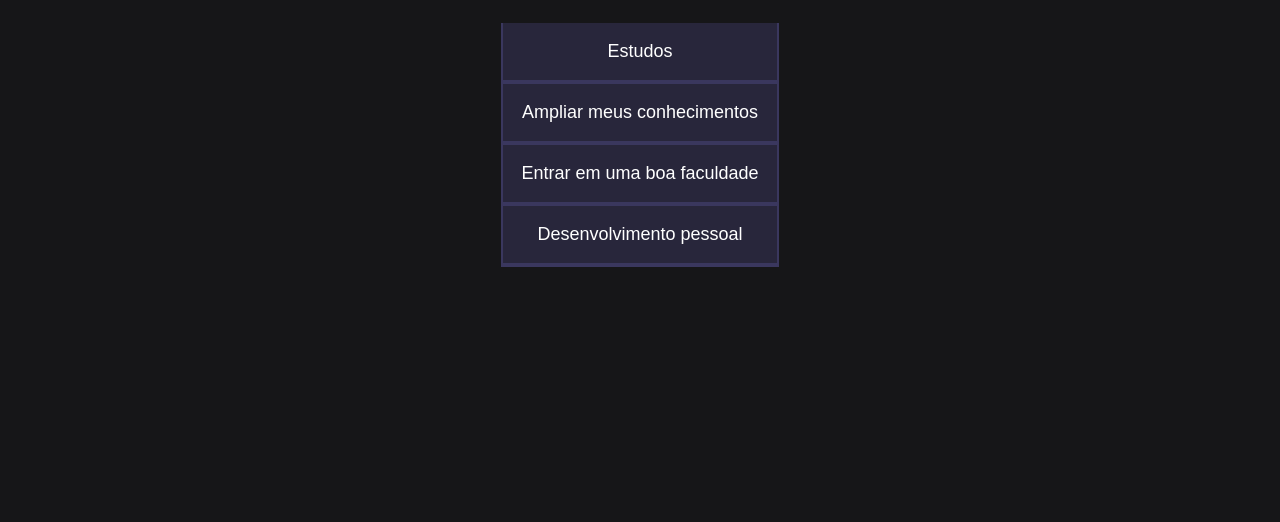
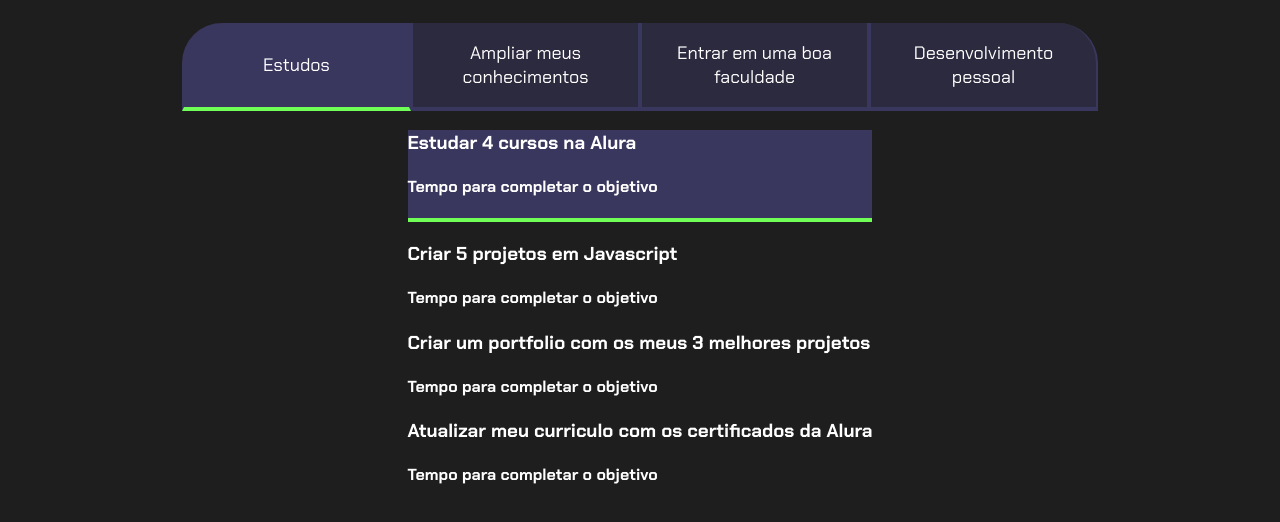
Before and after one commit to ericabobato/LeoCarlinhos, a plain HTML site: page index.html in a window 1280 px wide. Both pictures are taken after a click on the button "Estudos". Shown: the part 80-602 px from the top of the page. Drawn offline with Linux system fonts and the light colour scheme.

Commit message:
Add files via upload

```diff
--- a/index.html
+++ b/index.html
@@ -15,6 +15,26 @@
             <button class="botao">Entrar em uma boa faculdade</button>
             <button class="botao">Desenvolvimento pessoal</button>
           </div>
+          <div class="abas-textos">
+            <div class="aba-conteudo ativo">
+                <h3 class="aba-conteudo-titulo-principal">Estudar 4 cursos na Alura</h3>
+                <h4 class="aba-conteudo-titulo-secundario">Tempo para completar o objetivo</h4>
+            </div>
+            <div class="aba-conteudo">
+                <h3 class="aba-conteudo-titulo-principal">Criar 5 projetos em Javascript</h3>
+                <h4 class="aba-conteudo-titulo-secundario">Tempo para completar o objetivo</h4>
+            </div>
+            <div class="aba-conteudo">
+                <h3 class="aba-conteudo-titulo-principal">Criar um portfolio com os meus 3 melhores projetos</h3>
+                <h4 class="aba-conteudo-titulo-secundario">Tempo para completar o objetivo</h4>
+            </div>
+            <div class="aba-conteudo">
+                <h3 class="aba-conteudo-titulo-principal">Atualizar meu curriculo com os certificados da Alura</h3>
+                <h4 class="aba-conteudo-titulo-secundario">Tempo para completar o objetivo</h4>
+            </div>
+        </div>
+    </div>
         </section>
+        <script src="main.js"></script>
 </body>
 </html>
--- /dev/null
+++ b/main.js
@@ -0,0 +1,21 @@
+const botoes = document.querySelectorAll(".botao");
+const textos = document.querySelectorAll(".aba-conteudo");
+
+for (let i = 0; i < botoes.length; i++) {
+    botoes[i].onclick = function () {
+
+        for (let j = 0; j < botoes.length; j++) {
+            botoes[j].classList.remove("ativo");
+            textos[j].classList.remove("ativo");
+        }
+
+        botoes[i].classList.add("ativo");
+        textos[i].classList.add("ativo");
+    }
+}
+
+const contadores = document.querySelectorAll(".contador");
+const tempoObjetivo1 = new Date("2023-10-05T00:00:00");
+let tempoAtual = new Date();
+
+contadores[0].textContent = tempoObjetivo1 - tempoAtual;
--- a/style.css
+++ b/style.css
@@ -1,7 +1,7 @@
-@import url('https://fonts.googleapis.com/css?family=Chakra+Petch:wght@400;700&display=swap');
+@import url('https://fonts.googleapis.com/css2?family=Chakra+Petch:wght@400;700&display=swap');
 
 :root {
-  --cor-de-fundo: #161618;
+    --cor-de-fundo: #1E1E1E;
     --verde: #6FFF57;
     --branco: #FFFFFF;
     --botao-ativo: #3A375E;
@@ -14,6 +14,8 @@ body {
     color: var(--branco);
     font-family: 'Chakra Petch', sans-serif;
 }
+
+
 .conteudo-principal {
     display: flex;
     flex-direction: column;
@@ -23,16 +25,20 @@ body {
     width: 100%;
     margin: 0 auto;
 }
+
 .titulo-principal {
     text-align: left;
     width: 100%;
     font-size: 32px;
 }
+
 .titulo-principal span {
     color: var(--verde);
 }
+
+
 .botao {
-  font-family: "Crakra Petch", sans-serif;
+    font-family: 'Chakra Petch', sans-serif;
     background-color: var(--botao-inativo);
     color: var(--branco);
     display: flex;
@@ -45,17 +51,20 @@ body {
     border-left: 2px solid var(--botao-ativo);
     border-right: 2px solid var(--botao-ativo);
     border-top: none;
+}
+
+.botao:first-child {
+    border-radius: 40px 40px 0 0;
+}
 
 .botoes {
     display: block;
 }
 
-@media screen and (min-width: 768px) {
-    .botoes {
-        display: flex;
+.ativo{
+    background-color: var(--botao-ativo);
+    border-bottom: 4px solid var(--verde);
 }
-    .botao:first-child {
-      border-radius: 40px 40px 0 0;
 
 @media screen and (min-width: 768px) {
     .botoes {
```
Lines whose indentation alone changed are shown as unchanged.
